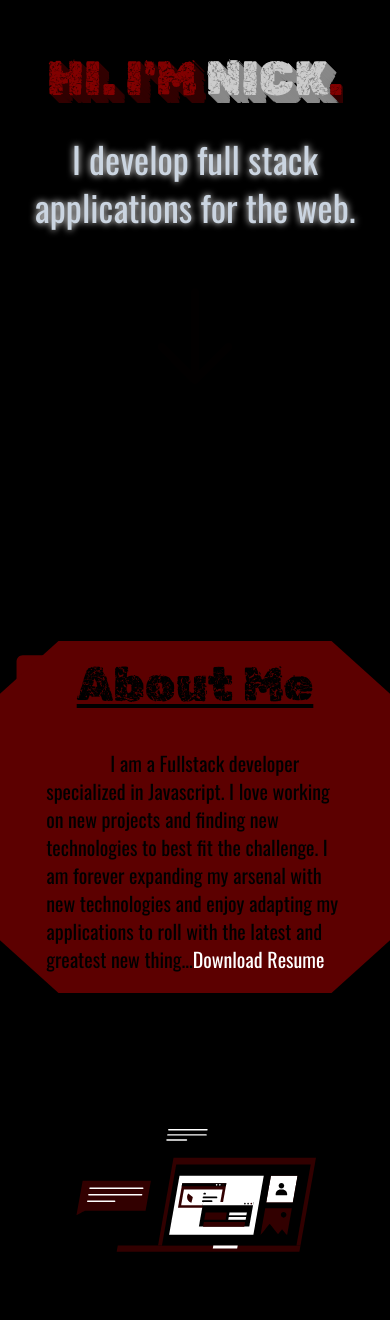
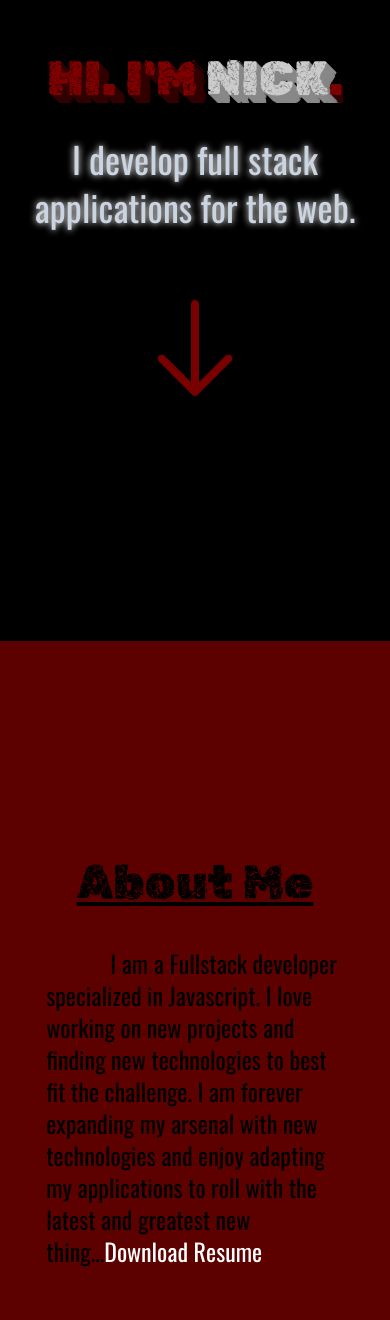
Before and after one commit to nbuzzerio/website-portfolio, a Next.js app: page / in a window 390 px wide. Shown: the part 203-1523 px from the top of the page. Built offline with nearby package versions, Linux system fonts and the light colour scheme.

Commit message:
mobile fixes

```diff
--- a/components/About/About.tsx
+++ b/components/About/About.tsx
@@ -1,6 +1,6 @@
 import Lottie from "lottie-react";
 import * as cv_animation from "@/data/cv_animation.json";
-import { useEffect } from "react";
+import { useEffect, useRef } from "react";
 
 function About() {
   useEffect(() => {
@@ -24,20 +24,26 @@ function About() {
     );
 
     appearOnScroll.observe(aboutCard);
+
+    lottieRef.current.setSpeed(0.25);
   }, []);
 
   const handleComplete = () => {
-    document.querySelector<HTMLElement>(".animation-container").style.display =
-      "none";
+    document.querySelector<HTMLElement>(
+      ".animation-container"
+    ).style.transform = "translateY(-25%)";
   };
+
+  const lottieRef = useRef(null);
 
   return (
     <section id="about" className="About relative w-full overflow-hidden">
-      <div className="animation-container absolute left-0 top-0 h-full w-full overflow-hidden">
+      <div className="animation-container absolute left-0 top-0 hidden h-full w-full max-w-[1920px] overflow-hidden transition-transform duration-500 md:block max:left-[calc(50vw-960px)]">
         <Lottie
           animationData={cv_animation}
           loop={1}
           onComplete={handleComplete}
+          lottieRef={lottieRef}
           style={{
             position: "absolute",
             left: 0,
@@ -47,13 +53,13 @@ function About() {
           }}
         />
       </div>
-      <div className="section-path relative flex w-full max-w-[1920px] translate-x-1/2 flex-col bg-primary-dark py-5 sm:py-32 lg:flex-row">
-        <div className="left-panel flex w-full flex-col items-center justify-center sm:px-10 lg:w-6/12 lg:px-20 2xl:px-32"></div>
-        <div className="right-panel flex w-full flex-col items-center justify-start px-10 sm:px-32 lg:w-6/12 lg:px-20 2xl:px-32">
-          <h2 className="pb-10 text-5xl text-black underline lg:text-7xl">
+      <div className="section-path relative mx-auto flex h-screen w-full max-w-[1920px] translate-x-1/2 flex-col items-center justify-center bg-primary-dark py-5 sm:py-32 md:h-auto md:flex-row">
+        <div className="left-panel flex w-full flex-col items-center justify-center sm:px-10 md:w-6/12 md:px-20 2xl:px-32"></div>
+        <div className="right-panel flex w-full flex-col items-center justify-start px-10 sm:px-32 md:w-6/12 md:px-20 2xl:px-32">
+          <h2 className="pb-10 text-5xl text-black underline md:text-7xl">
             About Me
           </h2>
-          <p className="px-[2%] indent-16 text-xl text-black xl:text-2xl 2xl:text-4xl">
+          <p className="px-[2%] indent-16 text-2xl text-black md:text-xl xl:text-2xl 2xl:text-4xl">
             I am a Fullstack developer specialized in Javascript. I love working
             on new projects and finding new technologies to best fit the
             challenge. I am forever expanding my arsenal with new technologies
--- a/pages/index.tsx
+++ b/pages/index.tsx
@@ -41,7 +41,8 @@ export default function Home() {
           } else if (lineTwo.length + 1 === textTwo.length) {
             lineTwoCursor.style.display = "none";
             tagline.style.transform = "scale(1.0)";
-            document.querySelector<HTMLImageElement>(".arrow").style.opacity = '1';
+            document.querySelector<HTMLImageElement>(".arrow").style.opacity =
+              "1";
           }
         }
       }, 50);
@@ -67,23 +68,28 @@ export default function Home() {
       </Head>
 
       <main className="main flex flex-col items-center justify-center">
-        <div className="hero h-screen flex flex-col items-center justify-center">
-          <h1 className="text-shadow flex text-center text-5xl sm:text-6xl uppercase text-primary md:text-8xl lg:text-9xl pt-10 overflow-hidden">
-            <span className="animate-fade opacity-0 inline-block">Hi.&nbsp;</span>
+        <div className="hero flex h-screen flex-col items-center justify-center">
+          <h1 className="text-shadow flex overflow-hidden pt-10 text-center text-5xl uppercase text-primary sm:text-6xl md:text-8xl lg:text-9xl">
+            <span className="inline-block animate-fade opacity-0">
+              Hi.&nbsp;
+            </span>
             <span className="text-wrapper inline-block">
               <span className="inline-block animate-jump">
                 I&apos;m
-                <span className="text-shadow-white text-white-dark">&nbsp;Nick</span>.
+                <span className="text-shadow-white text-white-dark">
+                  &nbsp;Nick
+                </span>
+                .
               </span>
             </span>
           </h1>
-          <p className="tagline text-center text-4xl text-slate-300 transition-opacity md:text-6xl pt-[10%] pb-[20%]">
-            <span className="inline-block py-1">
+          <p className="tagline pt-[10%] pb-[20%] text-center text-4xl text-slate-300 transition-opacity md:text-6xl">
+            <span className="relative inline-block py-1">
               {lineOne}
               <span className="line-one cursor hidden"> </span>
             </span>
             <br />
-            <span className="inline-block py-1">
+            <span className="relative inline-block py-1">
               {lineTwo}
               <span className="line-two cursor hidden"></span>
             </span>
@@ -94,7 +100,7 @@ export default function Home() {
               <img
                 src="/images/down-arrow.svg"
                 alt=""
-                className="arrow w-32 opacity-0 transition-opacity duration-1000 delay-500"
+                className="arrow w-32 opacity-0 transition-opacity duration-1000"
               />
             </a>
           </div>
--- a/styles/main.scss
+++ b/styles/main.scss
@@ -16,8 +16,8 @@ h1, h2, h3 {
 .section-path {
     clip-path: polygon(50% 0, 100% 0%, 100% 100%, 50% 100%, 35% 50%);
 
-    @media (max-width:1024px) {
-        clip-path: polygon(0% 15%, 0% 85%, 15% 100%, 85% 100%, 100% 85%, 100% 15%, 85% 0%, 15% 0%);
+    @media (max-width:768px) {
+        clip-path: none;
     }
 }
 
@@ -95,9 +95,10 @@ h1, h2, h3 {
     content: '';
     position: absolute;
     width: 10px;
-    height: 4%;
+    height: 100%;
+    top: 0;
     border-right: 5px solid rgb(203 213 225);
-    transform: translateY(-48px);
+    transform: translateY(-0px);
     @apply animate-blink;
 }
 
--- a/tailwind.config.js
+++ b/tailwind.config.js
@@ -11,7 +11,7 @@ module.exports = {
         blink: "fade 0.5s infinite",
         clip: "clip 1.5s ease-out 1s both",
         fade: "fade 1s ease-out 1s forwards",
-        jump: "jump 0.7s cubic-bezier(0.42, 0, 0.59, 1.69) 3s both",
+        jump: "jump 0.7s cubic-bezier(0.42, 0, 0.59, 1.69) 2s both",
         expand: "expand 0.7s ease-out both",
         contract: "contract 0s ease-out both",
         accordion: "accordion 0.7s ease-out both",
@@ -128,6 +128,7 @@ module.exports = {
         lg: "1024px",
         xl: "1280px",
         "2xl": "1536px",
+        max: "1920px",
       },
     },
   },
```
